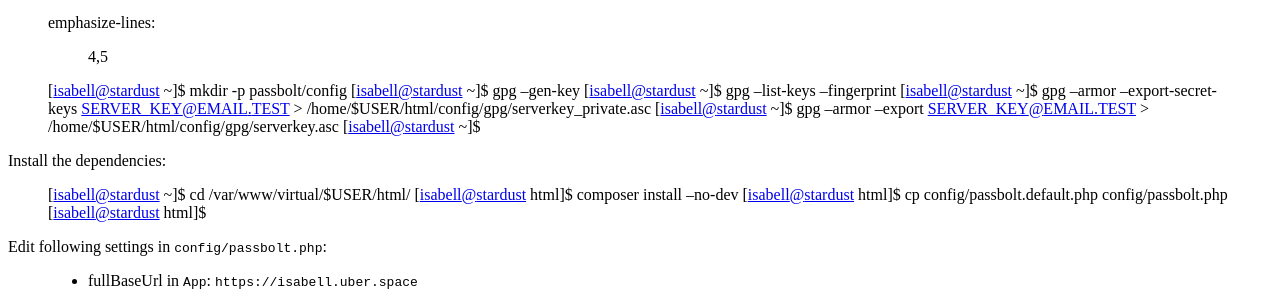
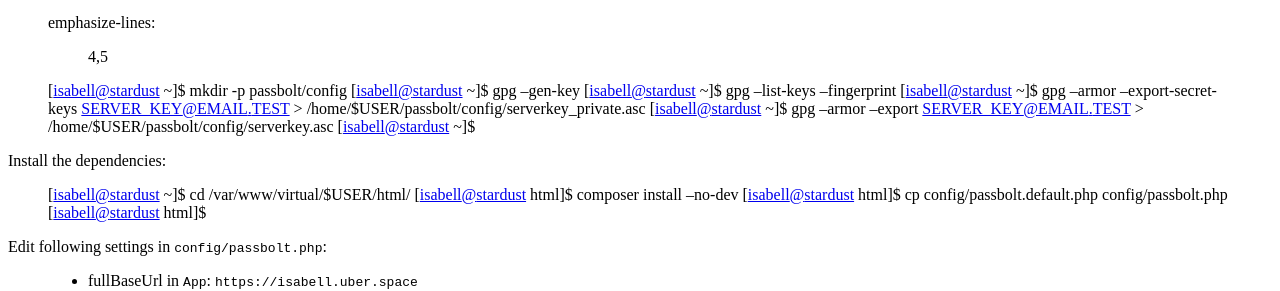
Before and after one commit to Uberspace/lab, a Sphinx documentation site: the page built from source/guide_passbolt.rst, in a window 1280 px wide and 900 px high, scrolled down 3867 px. Shown: the part 160-451 px from the top of the window. Built offline with Sphinx 7.4.7 and the Read the Docs theme 2.0.0, drawn with Linux system fonts in a browser that asks for light colours.

Commit message:
Update guide_passbolt.rst
Fixed gpg path.

```diff
--- a/source/guide_passbolt.rst
+++ b/source/guide_passbolt.rst
@@ -84,8 +84,8 @@
  [isabell@stardust ~]$ mkdir -p passbolt/config
  [isabell@stardust ~]$ gpg --gen-key
  [isabell@stardust ~]$ gpg --list-keys --fingerprint
- [isabell@stardust ~]$ gpg --armor --export-secret-keys SERVER_KEY@EMAIL.TEST > /home/$USER/html/config/gpg/serverkey_private.asc
- [isabell@stardust ~]$ gpg --armor --export SERVER_KEY@EMAIL.TEST > /home/$USER/html/config/gpg/serverkey.asc
+ [isabell@stardust ~]$ gpg --armor --export-secret-keys SERVER_KEY@EMAIL.TEST > /home/$USER/passbolt/config/serverkey_private.asc
+ [isabell@stardust ~]$ gpg --armor --export SERVER_KEY@EMAIL.TEST > /home/$USER/passbolt/config/serverkey.asc
  [isabell@stardust ~]$
 
 Install the dependencies:
```
